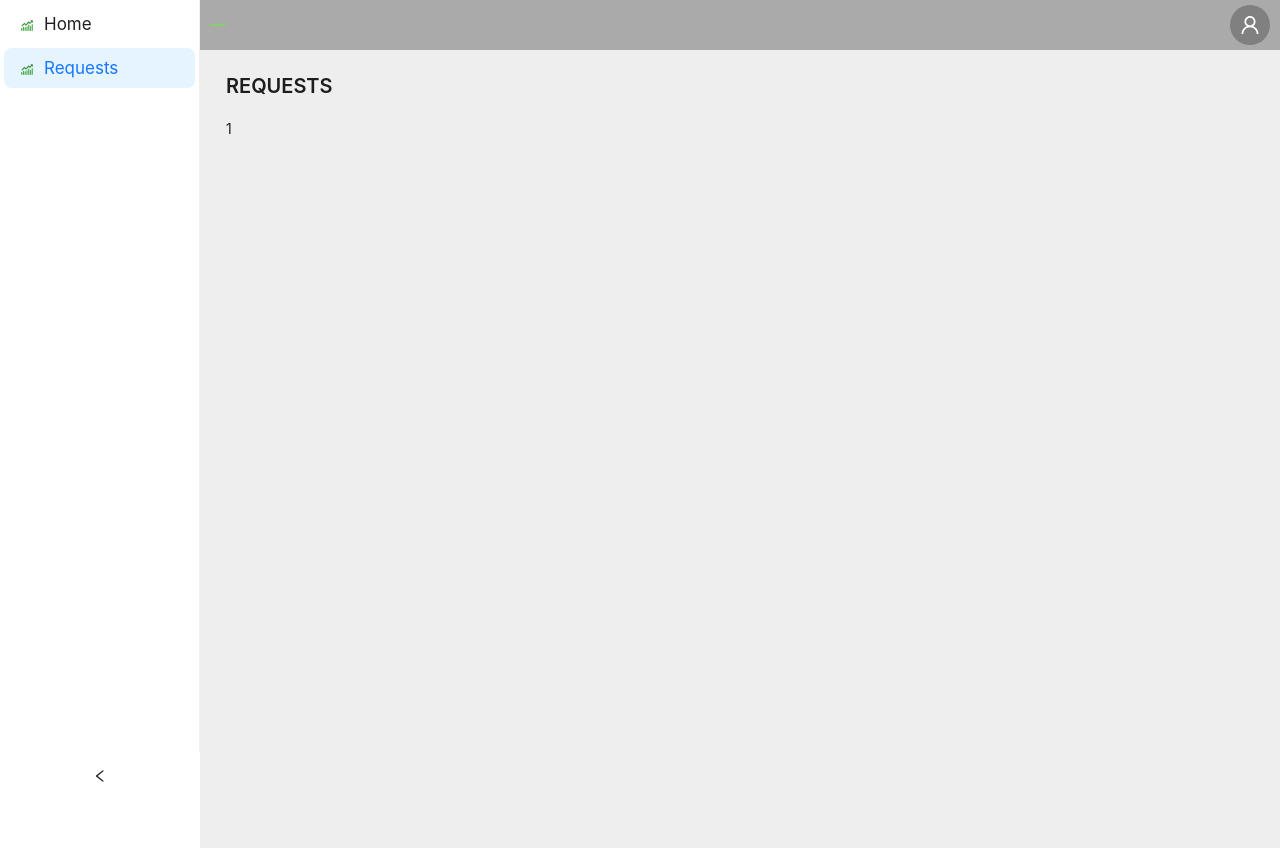
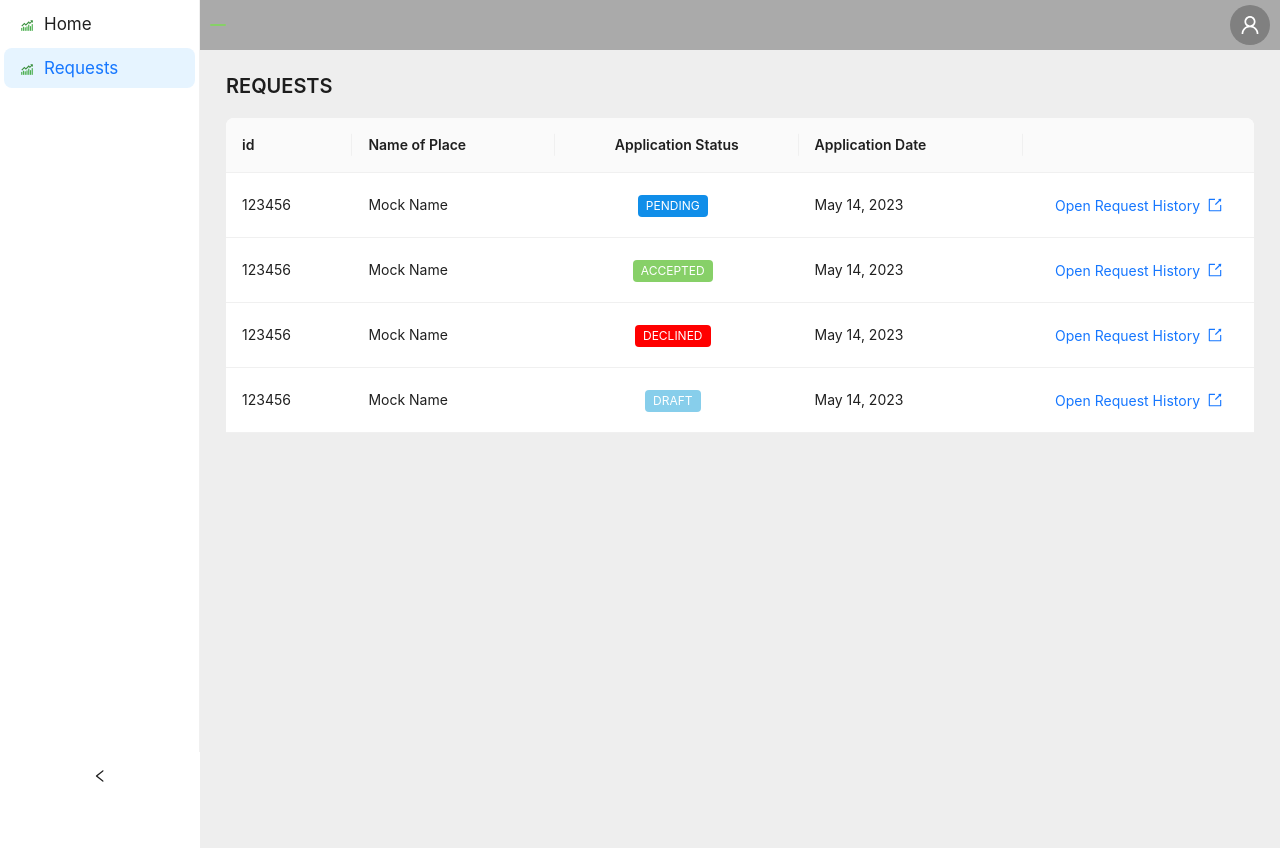
Before and after one commit to allicodev/boarding-house-management-and-student-monitoring, a Next.js app: page /user/home-student in a window 1280 px wide. Both pictures are taken after a click on the item "Requests". Built offline with nearby package versions, Linux system fonts and the light colour scheme.

Commit message:
added request tab on student

```diff
--- a/pages/assets/utilities/mockData.json
+++ b/pages/assets/utilities/mockData.json
@@ -35,5 +35,91 @@
       "address": "Mock Address5",
       "roomStatus": { "occupied": 16, "total": 16 }
     }
+  ],
+  "student-request": [
+    {
+      "_id": "123456",
+      "selected_boarding_house": {
+        "_id": "1234567890",
+        "status": "verified",
+        "name": "Mock Name",
+        "address": "Mock Address",
+        "roomStatus": { "occupied": 10, "total": 16 }
+      },
+      "status": [
+        {
+          "name": "pending",
+          "reason": "",
+          "createdAt": "May 14, 2023",
+          "updatedAt": "May 14, 2023"
+        }
+      ]
+    },
+    {
+      "_id": "123456",
+      "selected_boarding_house": {
+        "_id": "1234567890",
+        "status": "verified",
+        "name": "Mock Name",
+        "address": "Mock Address",
+        "roomStatus": { "occupied": 10, "total": 16 }
+      },
+      "status": [
+        {
+          "name": "pending",
+          "reason": "",
+          "createdAt": "May 14, 2023",
+          "updatedAt": "May 14, 2023"
+        },
+        {
+          "name": "accepted",
+          "reason": "",
+          "createdAt": "May 14, 2023",
+          "updatedAt": "May 14, 2023"
+        }
+      ]
+    },
+    {
+      "_id": "123456",
+      "selected_boarding_house": {
+        "_id": "1234567890",
+        "status": "verified",
+        "name": "Mock Name",
+        "address": "Mock Address",
+        "roomStatus": { "occupied": 10, "total": 16 }
+      },
+      "status": [
+        {
+          "name": "pending",
+          "reason": "",
+          "createdAt": "May 14, 2023",
+          "updatedAt": "May 14, 2023"
+        },
+        {
+          "name": "rejected",
+          "reason": "Cuz i'm a good person",
+          "createdAt": "May 14, 2023",
+          "updatedAt": "May 14, 2023"
+        }
+      ]
+    },
+    {
+      "_id": "123456",
+      "selected_boarding_house": {
+        "_id": "1234567890",
+        "status": "verified",
+        "name": "Mock Name",
+        "address": "Mock Address",
+        "roomStatus": { "occupied": 10, "total": 16 }
+      },
+      "status": [
+        {
+          "name": "draft",
+          "reason": "",
+          "createdAt": "May 14, 2023",
+          "updatedAt": "May 14, 2023"
+        }
+      ]
+    }
   ]
 }
--- a/pages/components/student/home/components/list_grid_view.js
+++ b/pages/components/student/home/components/list_grid_view.js
@@ -19,6 +19,10 @@ const ListView = ({ source, setOpenFullDetails }) => {
     {
       title: "Address",
       render: (_, row) => row?.address ?? "No Address",
+    },
+    {
+      title: "Owner Name",
+      render: (_, row) => row?.ownerName ?? "No owner. Its free",
     },
     {
       title: "Rooms Status",
@@ -44,7 +48,14 @@ const ListView = ({ source, setOpenFullDetails }) => {
     },
   ];
 
-  return <Table columns={columns} pagination={false} dataSource={source} />;
+  return (
+    <Table
+      columns={columns}
+      pagination={false}
+      dataSource={source}
+      rowKey={(_) => _._id}
+    />
+  );
 };
 
 const GridView = ({ source, setOpenFullDetails }) => {
@@ -101,7 +112,7 @@ const GridView = ({ source, setOpenFullDetails }) => {
       grid={{ gutter: 3, column: 4 }}
       dataSource={source}
       renderItem={(el, i) => (
-        <List.Item>
+        <List.Item key={i}>
           <Card
             key={i}
             style={{
--- /dev/null
+++ b/pages/components/student/requests/component/content_with_steps.js
@@ -0,0 +1,70 @@
+import React, { useEffect, useState } from "react";
+import { Result, Steps, Typography } from "antd";
+import { LoadingOutlined } from "@ant-design/icons";
+
+const ContentWithSteps = ({ data }) => {
+  const [lastStatus, setLastStatus] = useState("");
+  const [index, setIndex] = useState(0);
+
+  useEffect(() => {
+    const _lastStatus = data?.status.at(-1)?.name;
+    if (data) setLastStatus(_lastStatus);
+
+    if (_lastStatus == "draft") setIndex(0);
+    if (_lastStatus == "pending") setIndex(1);
+    if (_lastStatus == "rejected" || _lastStatus == "accepted") setIndex(2);
+  }, [data]);
+
+  return (
+    <>
+      <Steps
+        current={index}
+        items={[
+          {
+            title: "Draft",
+            description: "Confirm your request",
+          },
+          {
+            title: "Pending",
+            description: "Wait for the land owner to respond",
+            icon: index == 1 ? <LoadingOutlined /> : null,
+          },
+          {
+            title: "Status",
+          },
+        ]}
+      />
+      {index == 0 && <>0</>}
+      {index == 2 && (
+        <Result
+          status={lastStatus == "accepted" ? "success" : "error"}
+          title={
+            lastStatus == "accepted"
+              ? "Your request has been accepted"
+              : "Your request has been declined"
+          }
+        >
+          {lastStatus == "rejected" && (
+            <div className="desc">
+              <Typography.Paragraph>
+                <Typography.Text
+                  strong
+                  style={{
+                    fontSize: 16,
+                  }}
+                >
+                  The Landlord/Landlady rejected your request with a reason:
+                </Typography.Text>
+              </Typography.Paragraph>
+              <Typography.Paragraph>
+                {data?.status.at(-1).reason}
+              </Typography.Paragraph>
+            </div>
+          )}
+        </Result>
+      )}
+    </>
+  );
+};
+
+export default ContentWithSteps;
--- /dev/null
+++ b/pages/components/student/requests/component/requestHistory.js
@@ -0,0 +1,100 @@
+import React, { useState } from "react";
+import { Button, Modal, Table, Tag, Tooltip, Typography } from "antd";
+import { ExportOutlined } from "@ant-design/icons";
+import { mockData } from "../../../../assets/utilities";
+import ContentWithSteps from "./content_with_steps";
+
+const RequestHistory = () => {
+  const [openReasonModal, setOpenReasonModal] = useState({
+    open: false,
+    data: null,
+  });
+  const [openHistory, setOpenHistory] = useState({ open: false, data: null });
+  const columns = [
+    { title: "id", dataIndex: "_id" },
+    {
+      title: "Name of Place",
+      render: (_, row) => row?.selected_boarding_house.name,
+    },
+    {
+      title: "Application Status",
+      align: "center",
+      render: (_, row) =>
+        row?.status.at(-1)?.name == "accepted" ? (
+          <Tag color="#87d068">ACCEPTED</Tag>
+        ) : row?.status.at(-1)?.name == "draft" ? (
+          <Tag color="#87CEEB">DRAFT</Tag>
+        ) : row?.status.at(-1)?.name == "pending" ? (
+          <Tag color="#108ee9">PENDING</Tag>
+        ) : (
+          <Tooltip title="Click to know the reason">
+            <Tag
+              color="#ff0000"
+              style={{ cursor: "pointer" }}
+              onClick={() =>
+                setOpenReasonModal({
+                  open: true,
+                  data: row,
+                })
+              }
+            >
+              DECLINED
+            </Tag>
+          </Tooltip>
+        ),
+    },
+    { title: "Application Date", render: (_, row) => row?.status[0].createdAt },
+    {
+      width: 100,
+      render: (_, row) => (
+        <Button
+          type="link"
+          onClick={() => setOpenHistory({ open: true, data: row })}
+        >
+          Open Request History <ExportOutlined />
+        </Button>
+      ),
+    },
+  ];
+  return (
+    <>
+      <Table
+        columns={columns}
+        dataSource={mockData["student-request"]}
+        pagination={false}
+        rowKey={(_) => _._id}
+      />
+      {/* UTILS */}
+      <Modal
+        open={openReasonModal.open}
+        onCancel={() => setOpenReasonModal({ open: false, data: null })}
+        footer={null}
+        closable={false}
+        destroyOnClose
+      >
+        <Typography.Title level={4}>
+          {openReasonModal.data?.selected_boarding_house?.name}{" "}
+          <Typography style={{ color: "#a1a1a1" }}>
+            <small>(request id: {openReasonModal?.data?._id})</small>
+          </Typography>
+        </Typography.Title>
+        <Typography.Paragraph>
+          Reason: <br />
+          {openReasonModal?.data?.status.at(-1).reason}
+        </Typography.Paragraph>
+      </Modal>
+      <Modal
+        open={openHistory.open}
+        onCancel={() => setOpenHistory({ open: false, data: null })}
+        width={1000}
+        closable={false}
+        footer={null}
+        destroyOnClose
+      >
+        <ContentWithSteps data={openHistory.data} />
+      </Modal>
+    </>
+  );
+};
+
+export default RequestHistory;
--- a/pages/components/student/requests/index.js
+++ b/pages/components/student/requests/index.js
@@ -1,5 +1,8 @@
+import React from "react";
+import RequestHistory from "./component/requestHistory";
+
 const Requests = () => {
-  return <>1</>;
+  return <RequestHistory />;
 };
 
 export default Requests;
--- a/pages/layout/index.js
+++ b/pages/layout/index.js
@@ -49,10 +49,6 @@ const Header = () => {
       >
         <Tag color="#87d068">{Cookies.get("mode")?.toLocaleUpperCase()}</Tag>
         <div style={{ display: "flex", alignSelf: "center" }}>
-          {/* <Badge count={1} showZero={false}>
-            <BellOutlined style={{ fontSize: 25 }} />
-          </Badge> */}
-
           <Dropdown
             menu={{
               items: [
```
